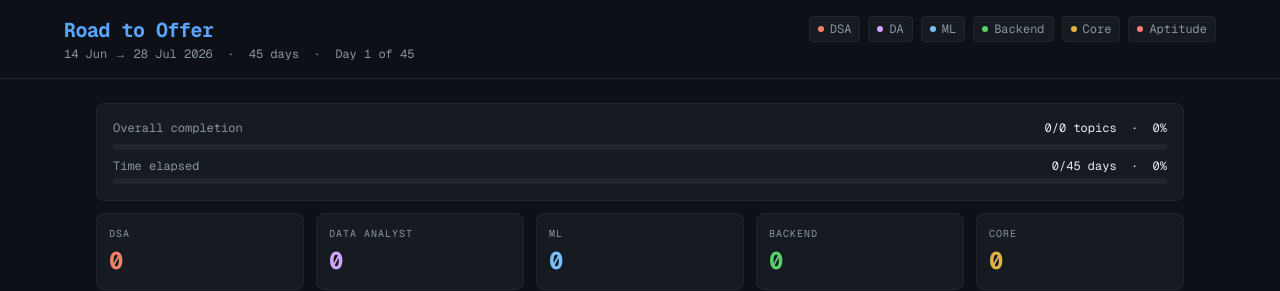
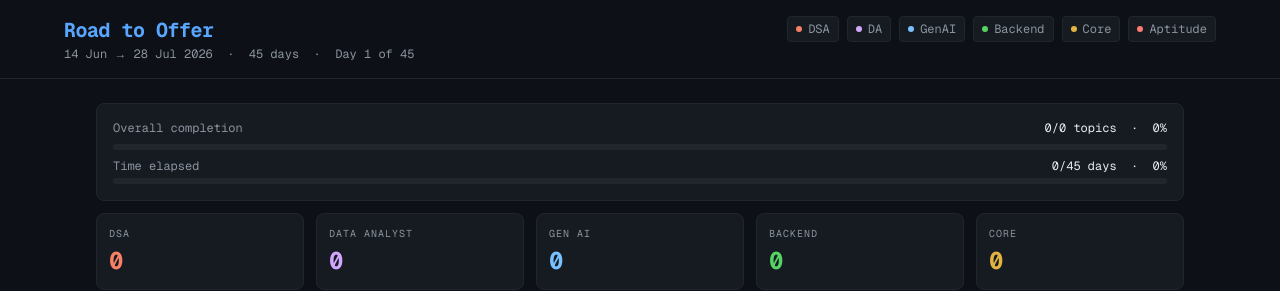
Before and after one commit to riteshpatel1884/road-to-offer, a Next.js app: page / in a window 1280 px wide. Shown: the top 291 px of the page. Built offline with nearby package versions, Linux system fonts and the light colour scheme.

Commit message:
gen ai added

```diff
--- a/src/app/components/DayCard/DayCard.js
+++ b/src/app/components/DayCard/DayCard.js
@@ -5,13 +5,13 @@ import { useState } from 'react';
 export const TAG_CONFIG = {
   dsa:      { label: 'DSA',     color: 'bg-[#f781661a] text-[#f78166] border-[#f7816633]' },
   da:       { label: 'Data Analyst', color: 'bg-[#d2a8ff1a] text-[#d2a8ff] border-[#d2a8ff33]' },
-  ml:       { label: 'ML',      color: 'bg-[#79c0ff1a] text-[#79c0ff] border-[#79c0ff33]' },
+  genai:       { label: 'Gen AI',      color: 'bg-[#79c0ff1a] text-[#79c0ff] border-[#79c0ff33]' },
   backend:  { label: 'Backend Web', color: 'bg-[#56d3641a] text-[#56d364] border-[#56d36433]' },
   core:     { label: 'Core',    color: 'bg-[#e3b3411a] text-[#e3b341] border-[#e3b34133]' },
   aptitude: { label: 'Aptitude', color: 'bg-[#ff7b721a] text-[#ff7b72] border-[#ff7b7233]' },
 };
 
-const TAG_ORDER = ['dsa', 'da', 'ml', 'backend', 'core', 'aptitude'];
+const TAG_ORDER = ['dsa', 'da', 'genai', 'backend', 'core', 'aptitude'];
 
 const DAYS = ['Sun', 'Mon', 'Tue', 'Wed', 'Thu', 'Fri', 'Sat'];
 const MONTHS = ['Jan', 'Feb', 'Mar', 'Apr', 'May', 'Jun', 'Jul', 'Aug', 'Sep', 'Oct', 'Nov', 'Dec'];
@@ -24,7 +24,7 @@ function formatDate(dateStr) {
 const TAG_DOT_COLORS = {
   dsa:      'bg-[#f78166]',
   da:       'bg-[#d2a8ff]',
-  ml:       'bg-[#79c0ff]',
+  genai:       'bg-[#79c0ff]',
   backend:  'bg-[#56d364]',
   core:     'bg-[#e3b341]',
   aptitude: 'bg-[#ff7b72]',
--- a/src/app/components/StatsBar/StatsBar.js
+++ b/src/app/components/StatsBar/StatsBar.js
@@ -1,6 +1,6 @@
 'use client';
 
-export default function StatsBar({ total, done, dsa, da, ml, backend, core, aptitude, daysPassed }) {
+export default function StatsBar({ total, done, dsa, da, genai, backend, core, aptitude, daysPassed }) {
   const pct = total > 0 ? Math.round((done / total) * 100) : 0;
   const dayPct = Math.round((Math.min(daysPassed, 45) / 45) * 100);
 
@@ -31,8 +31,8 @@ export default function StatsBar({ total, done, dsa, da, ml, backend, core, apti
       </div>
 
       <StatCard label="DSA"          value={dsa}        color="text-[#f78166]" />
-      <StatCard label="Data Analyst" value={da}         color="text-[#d2a8ff]" />
-      <StatCard label="ML"           value={ml}         color="text-[#79c0ff]" />
+      <StatCard label="Data Analyst"        value={da}         color="text-[#d2a8ff]" />
+      <StatCard label="Gen AI"           value={genai}         color="text-[#79c0ff]" />
       <StatCard label="Backend"      value={backend}    color="text-[#56d364]" />
       <StatCard label="Core"         value={core}       color="text-[#e3b341]" />
       <StatCard label="Aptitude"     value={aptitude}   color="text-[#ff7b72]" />
--- a/src/app/page.js
+++ b/src/app/page.js
@@ -109,7 +109,7 @@ export default function Home() {
   const doneTopics     = days.reduce((a, d) => a + d.topics.filter(t => t.done).length, 0);
   const dsaTopics      = days.reduce((a, d) => a + d.topics.filter(t => t.tag === 'dsa').length, 0);
   const daTopics       = days.reduce((a, d) => a + d.topics.filter(t => t.tag === 'da').length, 0);
-  const mlTopics       = days.reduce((a, d) => a + d.topics.filter(t => t.tag === 'ml').length, 0);
+  const genaiTopics       = days.reduce((a, d) => a + d.topics.filter(t => t.tag === 'genai').length, 0);
   const backendTopics  = days.reduce((a, d) => a + d.topics.filter(t => t.tag === 'backend').length, 0);
   const coreTopics     = days.reduce((a, d) => a + d.topics.filter(t => t.tag === 'core').length, 0);
   const aptitudeTopics = days.reduce((a, d) => a + d.topics.filter(t => t.tag === 'aptitude').length, 0);
@@ -126,7 +126,7 @@ export default function Home() {
 
     if (filter === 'dsa')      return d.topics.some(t => t.tag === 'dsa');
     if (filter === 'da')       return d.topics.some(t => t.tag === 'da');
-    if (filter === 'ml')       return d.topics.some(t => t.tag === 'ml');
+    if (filter === 'genai')       return d.topics.some(t => t.tag === 'genai');
     if (filter === 'backend')  return d.topics.some(t => t.tag === 'backend');
     if (filter === 'core')     return d.topics.some(t => t.tag === 'core');
     if (filter === 'aptitude') return d.topics.some(t => t.tag === 'aptitude');
@@ -139,7 +139,7 @@ export default function Home() {
   const LEGEND = [
     { label: 'DSA',      color: '#f78166' },
     { label: 'DA',       color: '#d2a8ff' },
-    { label: 'ML',       color: '#79c0ff' },
+    { label: 'GenAI',       color: '#79c0ff' },
     { label: 'Backend',  color: '#56d364' },
     { label: 'Core',     color: '#e3b341' },
     { label: 'Aptitude', color: '#ff7b72' },
@@ -179,7 +179,7 @@ export default function Home() {
           done={doneTopics}
           dsa={dsaTopics}
           da={daTopics}
-          ml={mlTopics}
+          genai={genaiTopics}
           backend={backendTopics}
           core={coreTopics}
           aptitude={aptitudeTopics}
```
